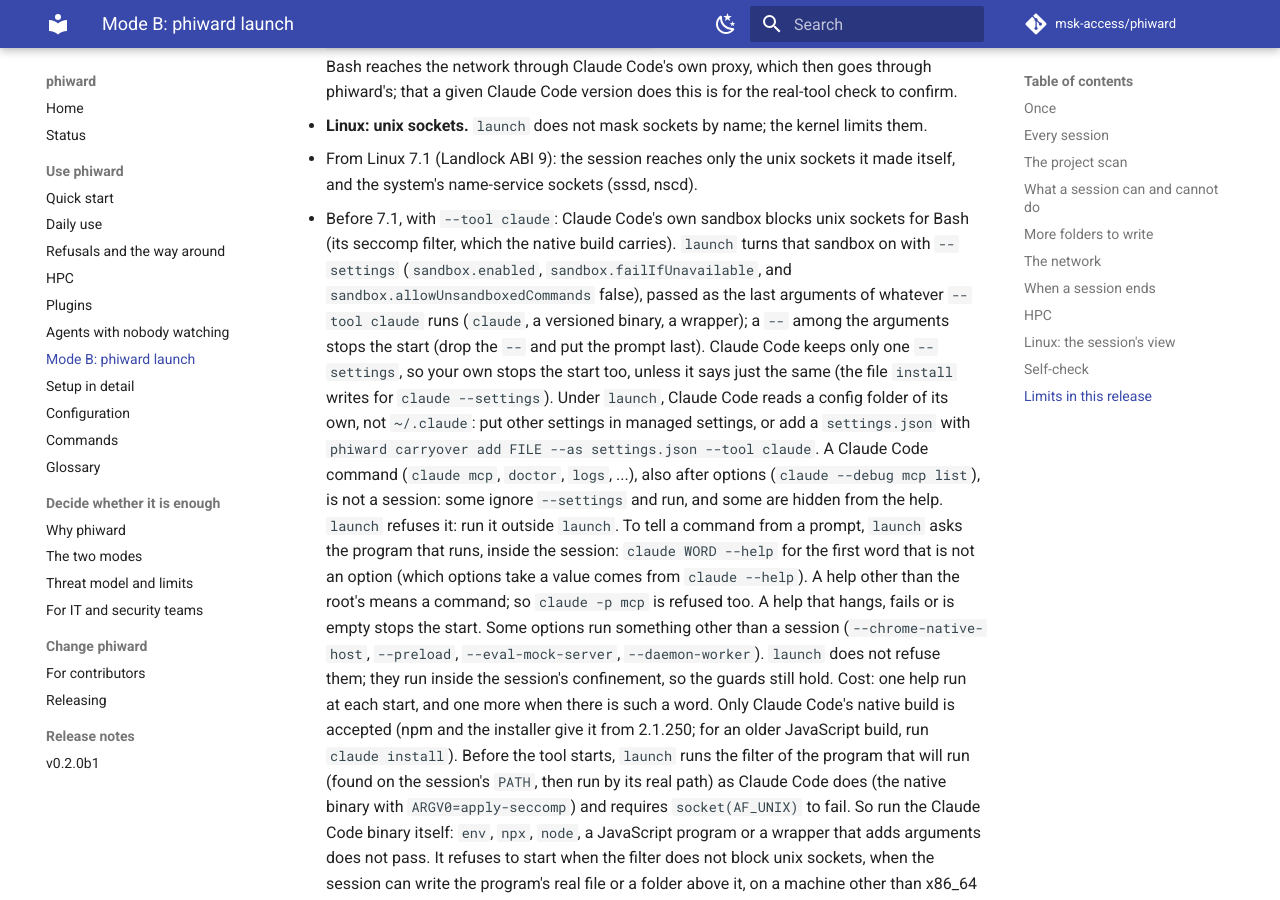
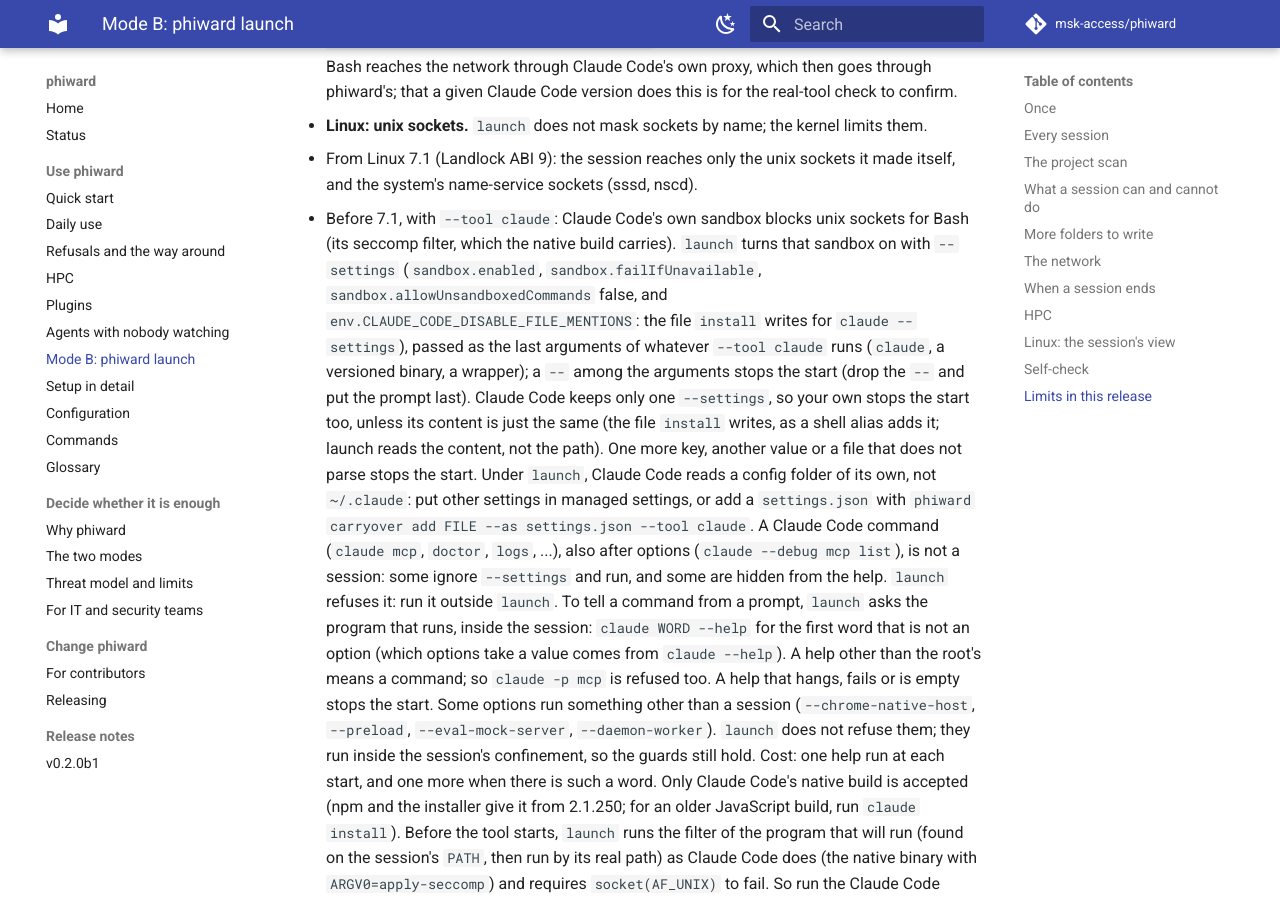
Before and after one commit to msk-access/phiward, an MkDocs documentation site: the page built from docs/launch.md, in a window 1280 px wide and 900 px high, scrolled down 12115 px. Built offline with MkDocs 1.6.1 and Material for MkDocs 9.7.7, drawn with Linux system fonts in a browser that asks for light colours; comment, search, counter and statistics services are not loaded; the version menu is left out.

Commit message:
fix(launch): pass the file install writes for claude --settings, so the operator's copy of it is accepted
Below Landlock ABI 9, launch now passes install.LAUNCH_SETTINGS (the three sandbox switches and env.CLAUDE_CODE_DISABLE_FILE_MENTIONS) and drops an operator --settings only when its content equals it. Any other content, or a file that does not parse, still stops the start. docs/launch.md and the CHANGELOG say so.

```diff
--- a/docs/launch.md
+++ b/docs/launch.md
@@ -431,11 +431,14 @@ when in doubt, reinstall: the step names the command for the tool that installed
     and the system's name-service sockets (sssd, nscd).
   - Before 7.1, with `--tool claude`: Claude Code's own sandbox blocks unix sockets for Bash
     (its seccomp filter, which the native build carries). `launch` turns that sandbox on with
-    `--settings` (`sandbox.enabled`, `sandbox.failIfUnavailable`, and
-    `sandbox.allowUnsandboxedCommands` false), passed as the last arguments of whatever
+    `--settings` (`sandbox.enabled`, `sandbox.failIfUnavailable`,
+    `sandbox.allowUnsandboxedCommands` false, and `env.CLAUDE_CODE_DISABLE_FILE_MENTIONS`:
+    the file `install` writes for `claude --settings`), passed as the last arguments of whatever
     `--tool claude` runs (`claude`, a versioned binary, a wrapper); a `--` among the arguments
     stops the start (drop the `--` and put the prompt last). Claude Code keeps only one `--settings`, so your own stops the start too,
-    unless it says just the same (the file `install` writes for `claude --settings`).
+    unless its content is just the same (the file `install` writes, as a shell alias adds it;
+    launch reads the content, not the path). One more key, another value or a file that does
+    not parse stops the start.
     Under `launch`, Claude Code reads a config folder of its own, not `~/.claude`: put other
     settings in managed settings, or add a `settings.json` with `phiward carryover add FILE
     --as settings.json --tool claude`. A Claude Code command (`claude mcp`, `doctor`, `logs`,
```
Also changed, not shown: CHANGELOG.md (+6 -0 lines), 1 other file.
